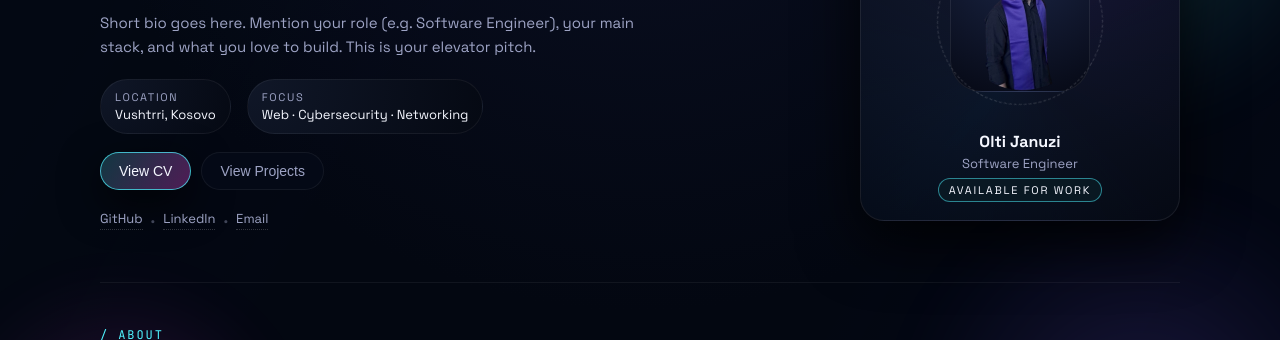
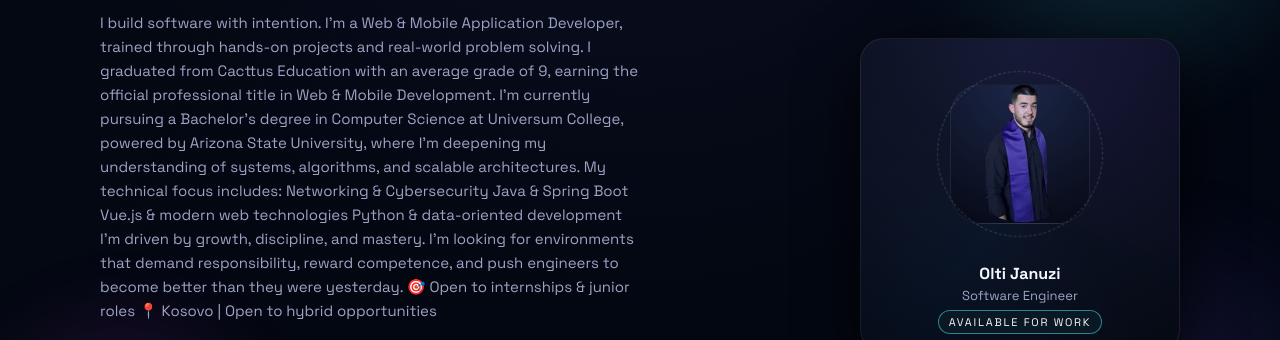
Before and after one commit to OltiG/oltijanuzi.github.io, a plain HTML site: page Portfolio/index.html in a window 1280 px wide. Shown: the part 252-592 px from the top of the page. Drawn offline with Linux system fonts and the light colour scheme.

Commit message:
Added bio

```diff
--- a/Portfolio/index.html
+++ b/Portfolio/index.html
@@ -43,8 +43,26 @@
             <span class="hero__title-sub">Building the future, one line of code at a time.</span>
           </h1>
           <p class="hero__text">
-            Short bio goes here. Mention your role (e.g. Software Engineer), your main stack,
-            and what you love to build. This is your elevator pitch.
+            I build software with intention.
+
+I’m a Web & Mobile Application Developer, trained through hands-on projects and real-world problem solving. I graduated from Cacttus Education with an average grade of 9, earning the official professional title in Web & Mobile Development.
+
+I’m currently pursuing a Bachelor’s degree in Computer Science at Universum College, powered by Arizona State University, where I’m deepening my understanding of systems, algorithms, and scalable architectures.
+
+My technical focus includes:
+
+Networking & Cybersecurity
+
+Java & Spring Boot
+
+Vue.js & modern web technologies
+
+Python & data-oriented development
+
+I’m driven by growth, discipline, and mastery. I’m looking for environments that demand responsibility, reward competence, and push engineers to become better than they were yesterday.
+
+🎯 Open to internships & junior roles
+📍 Kosovo | Open to hybrid opportunities
           </p>
 
           <div class="hero__meta">
```
